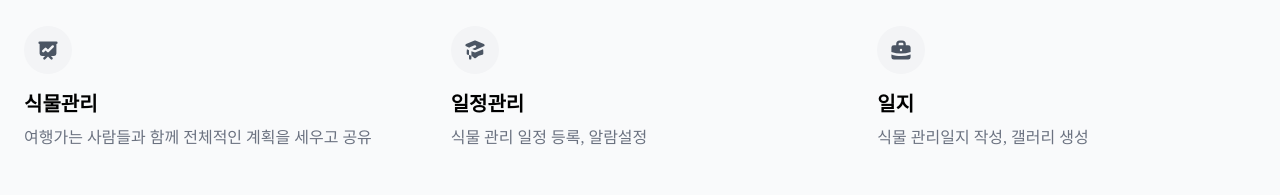
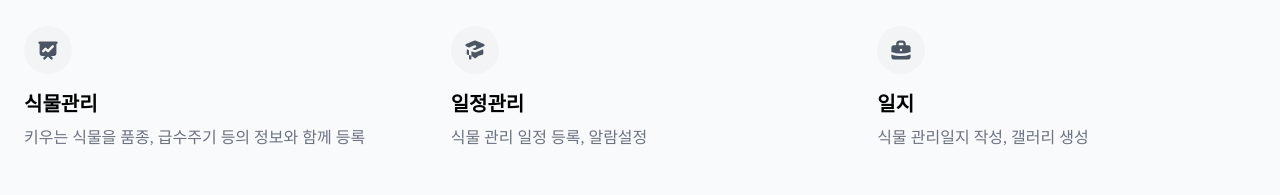
Before and after one commit to sniperfactory-official/project-dangsoop-landing, a website: page index.html in a window 1280 px wide. Shown: the part 1300-1495 px from the top of the page. Drawn offline with nearby package versions, Linux system fonts and the light colour scheme; a web font is replaced by a local one.

Commit message:
Update index.html

```diff
--- a/index.html
+++ b/index.html
@@ -76,7 +76,7 @@
                         <svg class="w-5 h-5 text-gray-600 lg:w-6 lg:h-6 dark:text-gray-300" fill="currentColor" viewBox="0 0 20 20" xmlns="http://www.w3.org/2000/svg"><path fill-rule="evenodd" d="M3 3a1 1 0 000 2v8a2 2 0 002 2h2.586l-1.293 1.293a1 1 0 101.414 1.414L10 15.414l2.293 2.293a1 1 0 001.414-1.414L12.414 15H15a2 2 0 002-2V5a1 1 0 100-2H3zm11.707 4.707a1 1 0 00-1.414-1.414L10 9.586 8.707 8.293a1 1 0 00-1.414 0l-2 2a1 1 0 101.414 1.414L8 10.414l1.293 1.293a1 1 0 001.414 0l4-4z" clip-rule="evenodd"></path></svg>
                     </div>
                     <h3 class="mb-2 text-xl font-bold dark:text-white">식물관리</h3>
-                    <p class="text-gray-500 dark:text-gray-400">여행가는 사람들과 함께 전체적인 계획을 세우고 공유</p>
+                    <p class="text-gray-500 dark:text-gray-400">키우는 식물을 품종, 급수주기 등의 정보와 함께 등록</p>
                 </div>
                 <div>
                     <div class="flex justify-center items-center mb-4 w-10 h-10 rounded-full bg-gray-100 lg:h-12 lg:w-12 dark:bg-gray-900">
```
